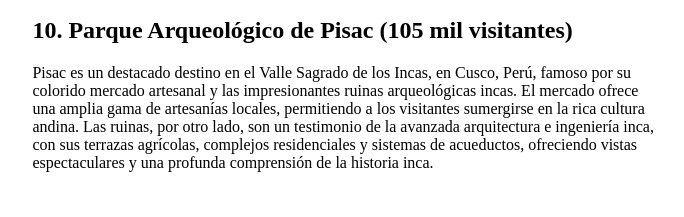
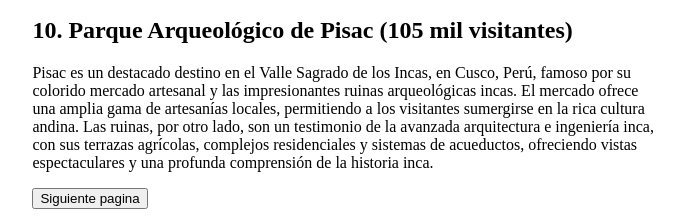
Before and after one commit to JhonMiranda16/Evidencia.2.github.io, a plain HTML site: page index2.1.html in a window 1280 px wide. Shown: the part 5820-6037 px from the top of the page, without its empty margins (102-786 px from the left). Before the commit the page ends 6008 px from the top, so only its background shows below. Drawn offline with Linux system fonts and the light colour scheme.

Commit message:
Add files via upload

```diff
--- a/index2.1.html
+++ b/index2.1.html
@@ -12,6 +12,7 @@
     </style>
 </head>
 <body>
+    <form action="index3.html" method="GET">
     <div>
     <h1>Estos son los 10 atractivos más visitados del Perú: el primero está en Lima</h1>
     <p>El Ministerio de Comercio Exterior y Turismo presentó las cifras de los asistentes a los principales atractivos turísticos del país en el primer trimestre del 2024</p>
@@ -66,6 +67,8 @@
     <h2>10. Parque Arqueológico de Pisac (105 mil visitantes)</h2>
     <p>Pisac es un destacado destino en el Valle Sagrado de los Incas, en Cusco, Perú, famoso por su colorido mercado artesanal y las impresionantes ruinas arqueológicas incas. El mercado ofrece una amplia gama de artesanías locales, permitiendo a los visitantes sumergirse en la rica cultura andina. Las ruinas, por otro lado, son un testimonio de la avanzada arquitectura e ingeniería inca, con sus terrazas agrícolas, complejos residenciales y sistemas de acueductos, ofreciendo vistas espectaculares y una profunda comprensión de la historia inca.</p>
 
+    <button>Siguiente pagina</button>
+</form>
 </div>
 </body>
 </html>
```
